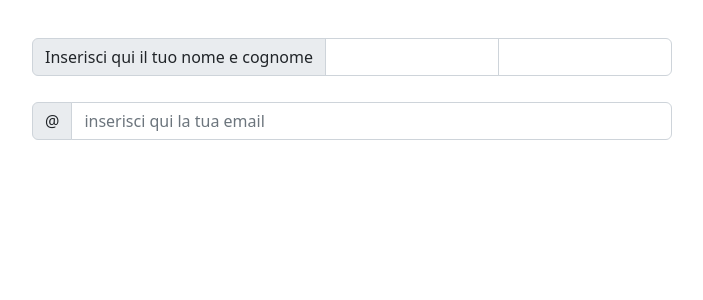
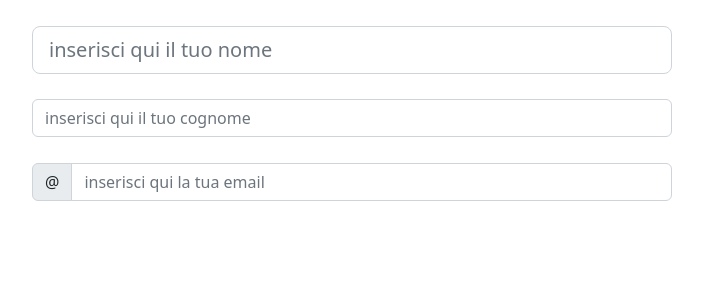
Before and after one commit to tonyRitrovato/Django-Web-site, a Django app: page /index/form in a window 1280 px wide. Shown: the part 56-356 px from the top of the page, without its empty margins (288-991 px from the left). Run offline with Django 4.2, Linux system fonts and the light colour scheme.

Commit message:
files changed

```diff
--- a/index/templates/index/form.html
+++ b/index/templates/index/form.html
@@ -1,14 +1,12 @@
 {% extends 'index/common.html'%}
 
 {% block content %}
-<div style="margin-top: 3%; width: 50%; margin-left: 25%;" class="input-group">
-    <span class="input-group-text">Inserisci qui il tuo nome e cognome</span>
-    <input type="text" class="form-control">
-    <input type="text" class="form-control">
-  </div>
+
+<input class="form-control form-control-lg" type="text" placeholder="inserisci qui il tuo nome" style="margin-top: 2%; width: 50%; margin-left: 25%;">
+<input class="form-control" type="text" placeholder="inserisci qui il tuo cognome" style="margin-top: 2%; width: 50%; margin-left: 25%;">
+
 <div style="margin-top: 2%; width: 50%; margin-left: 25%;" class="input-group flex-nowrap">
     <span class="input-group-text" id="addon-wrapping">@</span>
     <input type="text" class="form-control" placeholder="inserisci qui la tua email">
   </div>
-
 {% endblock %}
```
Also changed, not shown: index/templates/index/admin.html (added).
